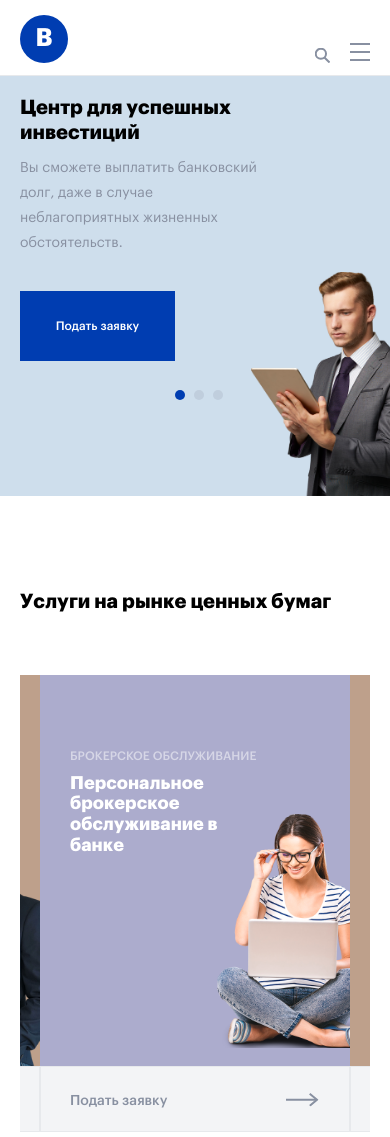
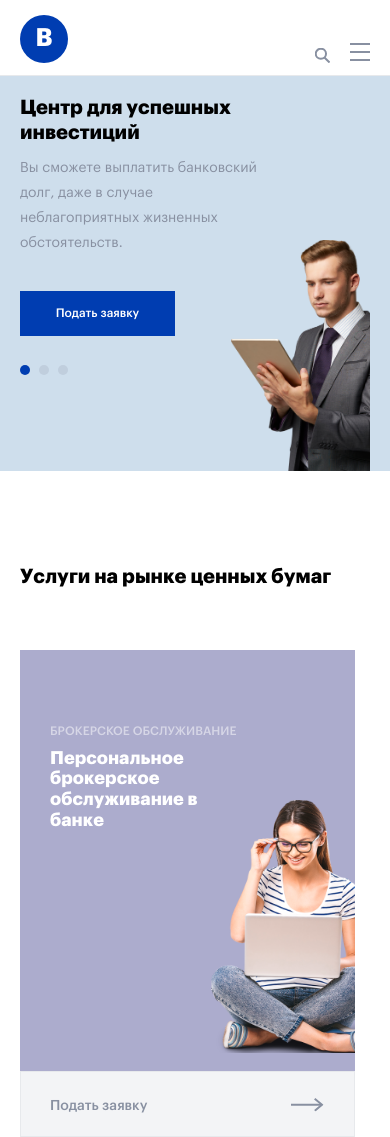
Before and after one commit to VladimirChernovv/invest-center, a website: page index.html in a window 390 px wide. Shown: the top 1137 px of the page. Drawn offline with nearby package versions, Linux system fonts and the light colour scheme; files whose address does not match are found by name; a web font is replaced by a local one.

Commit message:
Сдеала адаптацию slider в секции market

```diff
--- a/index.html
+++ b/index.html
@@ -321,6 +321,7 @@
       </div>
     </div>
 
+    <div class="wrap_for_bg_blue">
       <div class="header__slider">
 
           <div class="header__slider-item slider-item " style="background-image: url(./img/header/man-bg.png);"> <!-- header__slider-item slider-item - удалил класс container т.к. этот класс ещё больше сжимал слайдер -->
@@ -358,7 +359,7 @@
           </div>
 
       </div>
-
+    </div>
   </header>
 
   <section class="market">
--- a/js/main.js
+++ b/js/main.js
@@ -10,18 +10,30 @@ $(function(){
 	});
 
 	$('.market__slider').slick({
-
 		dots: true,
+		// infinite: true,
+		// arrows: false,
+		// slidesToShow: 1,
+		// autoplay: true,
+		arrows: false,
+		//autoplaySpeed: 3000,
+		slidesToShow: 1,
+		slidesToScroll: 1,
 		infinite: true,
-		// slidesToShow: 2,
-		// slidesToScroll: 1,
-		// fade: true,
-		arrows: false,
+		responsive: [
+			{
+				breakpoint: 768,
+				settings: {
+					slidesToShow: 1,
+					slidesToScroll: 1,
+					infinite: true,
+					dots: true,
+				}
+			}
+		]
 	});
 
 	$('.advantages__slider').slick({
-
-		dots: true,
 		infinite: true,
 		arrows: false,
 	});
--- a/scss/_advantages.scss
+++ b/scss/_advantages.scss
@@ -167,11 +167,23 @@
 	}
 }
 
-/* 576 - 768px */
-@media screen and (max-width: 768px) {
+/* 320 - 576px */
+@media screen and (max-width: 576px) {
 	.advantages {
+		&__online {
+			padding-bottom: 183px;
+		}
+		&__market {
+			padding-bottom: 234px;
+		}
+		.mastercard {
+			padding-bottom: 214px;
+		}
 		&__title {
 			font-size: 18px;
 		}
+		.title-bank {
+			width: 200px;
+		}
 	}
 }
--- a/scss/_header.scss
+++ b/scss/_header.scss
@@ -265,17 +265,24 @@
 }
 
 .slick-list.draggable {
+	// max-width: 1302px;
+	// margin: 0 auto;
+	// padding-left: 66px;
+	// padding-right: 66px;
+}
+
+.wrap_for_bg_blue {
+	background-color: #cedeec;
+}
+
+.header__slider {
+	// padding-top: 83px;
+	// padding-bottom: 111px;
 	max-width: 1302px;
 	margin: 0 auto;
 	padding-left: 66px;
 	padding-right: 66px;
-}
-
-.header__slider {
-	background-color: #cedeec;
-	// padding-top: 83px;
-  // padding-bottom: 111px;
-
+	position: relative;
 }
 
 .slider-item {
@@ -328,7 +335,7 @@
 	display: flex;
 	position: absolute;
 	bottom: 96px;
-  left: 175px;
+  left: 65px;
 }
 
 .slick-dots li button {
@@ -552,6 +559,9 @@
 		width: 260px;
 		font-size: 14px;
 	}
+	.slick-dots {
+		left: 20px;
+	}
 	.slick-list.draggable {
 		padding: 0 20px 0 20px;
 	}
@@ -571,8 +581,24 @@
 	}
 	.slider-item .upper {
 		width: 155px;
+    height: 45px;
+    line-height: 45px;
     font-size: 12px;
-    padding: 20px;
+    white-space: nowrap;
+    padding: 0;
+	}
 
+	.header__slider {
+		// padding-top: 83px;
+		// padding-bottom: 111px;
+		max-width: 1302px;
+		margin: 0 auto;
+		padding-left: 20px;
+		padding-right: 20px;
+		position: relative;
+	}
+
+	.slick-slide .header__photo-man {
+    min-width: 180px;
 	}
 }
--- a/scss/_market.scss
+++ b/scss/_market.scss
@@ -276,6 +276,31 @@
 			margin-top: 56px;
 		}
 	}
+
+	.slick-slide {
+
+		&:not(:last-child) {
+			margin-right: 15px !important;
+		}
+	}
+
+	.slick-list.draggable {
+		max-width: 1302px;
+		margin: 0 auto;
+		padding-left: 0;
+		padding-right: 0;
+	}
+
+	body > header > div.header__slider.slick-initialized.slick-slider.slick-dotted > ul {
+		left: 0;
+	}
+
+	body > section.market > div > div.market__slider.slick-initialized.slick-slider.slick-dotted > ul {
+		display: flex;
+		position: absolute;
+		bottom: 96px;
+		left: 50%;
+	}
 }
 
 /* 320 - 576px */
@@ -292,7 +317,7 @@
 		}
 	}
 	.market .services__card {
-		padding-bottom: 210px;
+		padding-bottom: 240px;
 	}
 	.services__card .services__subtitle {
 		width: 200px;
--- a/scss/_news.scss
+++ b/scss/_news.scss
@@ -64,6 +64,7 @@
 /* 320 - 576px */
 @media screen and (max-width: 576px) {
 	.news {
+		margin-top: 0;
 		&__wrap {
 			flex-direction: column;
 		}
```
Also changed, not shown: css/style.min.css. Lines whose indentation alone changed are shown as unchanged.
